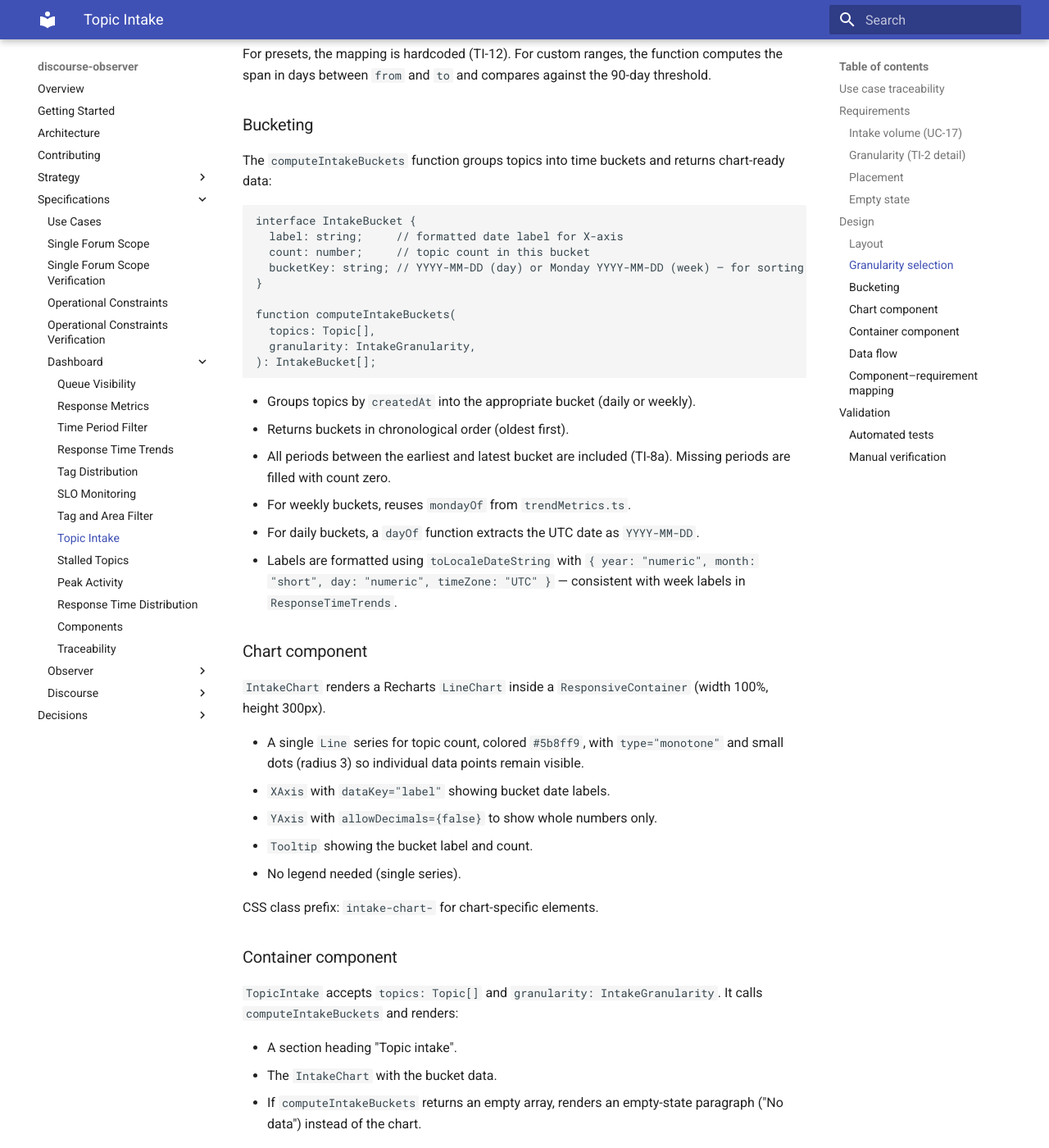
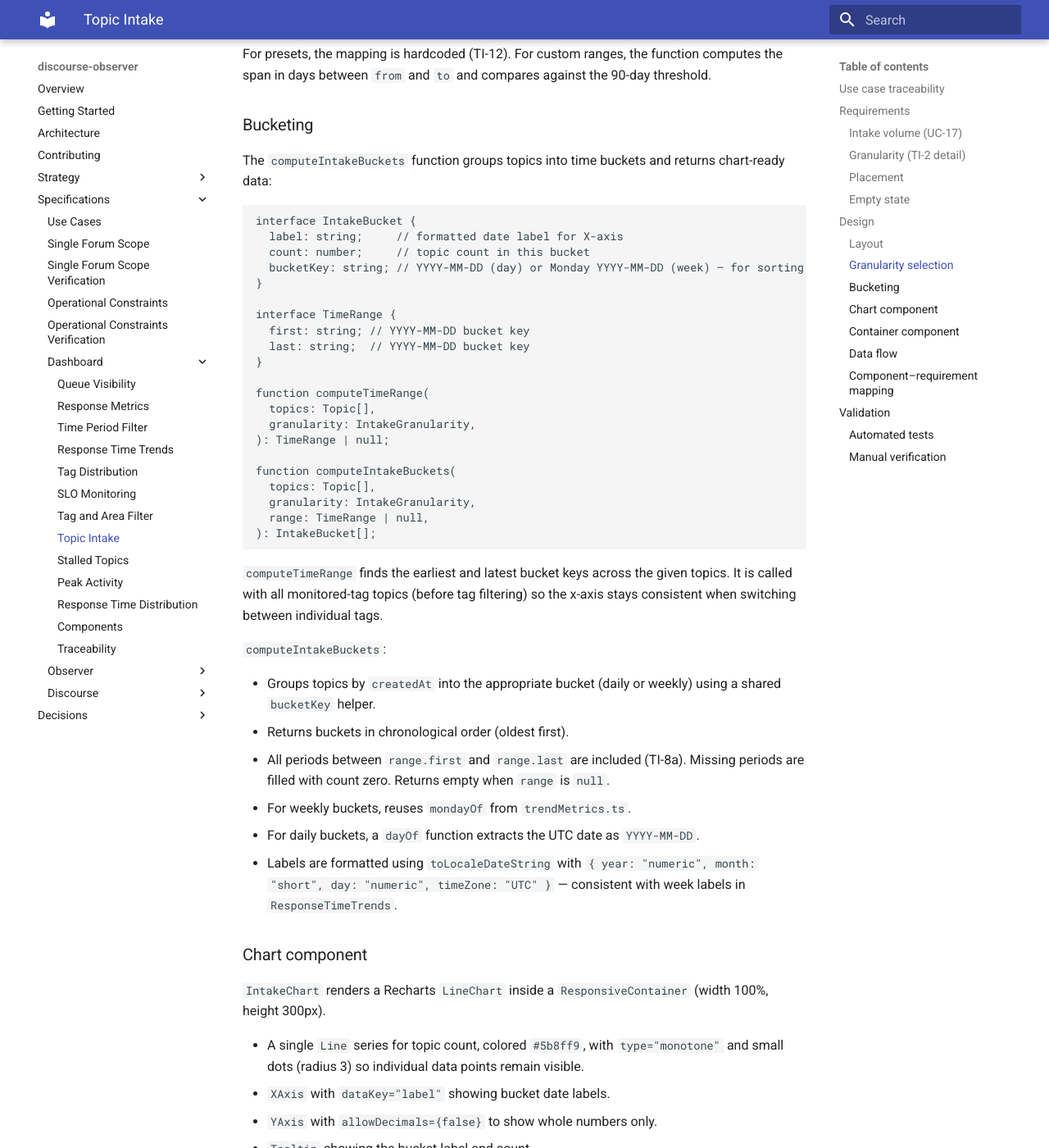
Before and after one commit to MorganDigitalAsyncTransparency/community, an MkDocs documentation site: the page built from discourse-observer/specs/dashboard/topic-intake.md, in a window 1280 px wide and 1400 px high, scrolled down 2536 px. Shown: the whole window at 82% size. Built offline with MkDocs 1.6.1 and Material for MkDocs 9.7.7, drawn with Linux system fonts in a browser that asks for light colours; some of the changed text lies outside the part shown.

Commit message:
Align specs with implementation and clean up App.tsx
Phase 5/6 loop fixes:
- topic-intake.md: add TimeRange interface, computeTimeRange signature,
  update computeIntakeBuckets to 3-param form, update TopicIntake and
  data flow sections.
- dashboard-components.md: TopicIntake now has three props (add
  timeRange), update computeIntakeBuckets call, document asterisk
  marker on primary tags in TagSelector.
- App.tsx: simplify applyTagFilter to single filterByMonitoredTags
  call, reuse existing monitored variable, extract allFilteredTopics /
  allTopicsUnfiltered / allPeriodFiltered to eliminate repeated spreads,
  remove unused filterByTag import.
- intakeMetrics.ts: extract bucketKey helper to deduplicate granularity
  conditional.

Co-Authored-By: Claude Opus 4.6 (1M context) <noreply@anthropic.com>

````diff
--- a/discourse-observer/specs/dashboard/topic-intake.md
+++ b/discourse-observer/specs/dashboard/topic-intake.md
@@ -92,15 +92,30 @@ interface IntakeBucket {
   bucketKey: string; // YYYY-MM-DD (day) or Monday YYYY-MM-DD (week) — for sorting
 }
 
+interface TimeRange {
+  first: string; // YYYY-MM-DD bucket key
+  last: string;  // YYYY-MM-DD bucket key
+}
+
+function computeTimeRange(
+  topics: Topic[],
+  granularity: IntakeGranularity,
+): TimeRange | null;
+
 function computeIntakeBuckets(
   topics: Topic[],
   granularity: IntakeGranularity,
+  range: TimeRange | null,
 ): IntakeBucket[];
 ```
 
-- Groups topics by `createdAt` into the appropriate bucket (daily or weekly).
+`computeTimeRange` finds the earliest and latest bucket keys across the given topics. It is called with all monitored-tag topics (before tag filtering) so the x-axis stays consistent when switching between individual tags.
+
+`computeIntakeBuckets`:
+
+- Groups topics by `createdAt` into the appropriate bucket (daily or weekly) using a shared `bucketKey` helper.
 - Returns buckets in chronological order (oldest first).
-- All periods between the earliest and latest bucket are included (TI-8a). Missing periods are filled with count zero.
+- All periods between `range.first` and `range.last` are included (TI-8a). Missing periods are filled with count zero. Returns empty when `range` is `null`.
 - For weekly buckets, reuses `mondayOf` from `trendMetrics.ts`.
 - For daily buckets, a `dayOf` function extracts the UTC date as `YYYY-MM-DD`.
 - Labels are formatted using `toLocaleDateString` with `{ year: "numeric", month: "short", day: "numeric", timeZone: "UTC" }` — consistent with week labels in `ResponseTimeTrends`.
@@ -119,7 +134,7 @@ CSS class prefix: `intake-chart-` for chart-specific elements.
 
 ### Container component
 
-`TopicIntake` accepts `topics: Topic[]` and `granularity: IntakeGranularity`. It calls `computeIntakeBuckets` and renders:
+`TopicIntake` accepts `topics: Topic[]`, `granularity: IntakeGranularity`, and `timeRange: TimeRange | null`. It calls `computeIntakeBuckets(topics, granularity, timeRange)` and renders:
 
 - A section heading "Topic intake".
 - The `IntakeChart` with the bucket data.
@@ -129,7 +144,7 @@ CSS class prefix: `intake-` for section-level elements.
 
 ### Data flow
 
-`App.tsx` computes the intake topic list by combining unreplied and resolved topics, applying both the period filter and the tag filter. It computes `intakeGranularity(activePeriod)` and passes both the filtered topics and the granularity to `TopicIntake`.
+`App.tsx` computes the intake topic list by combining unreplied and resolved topics, applying both the period filter and the tag filter. It computes `intakeGranularity(activePeriod)` and `computeTimeRange` from all monitored-tag period-filtered topics (before tag filtering), then passes the filtered topics, granularity, and time range to `TopicIntake`.
 
 The Volume page is added as a new navigation option in `App`. The `Page` type is extended with `"volume"`.
 
````
Also changed, not shown: discourse-observer/specs/dashboard/dashboard-components.md (+4 -2 lines).
